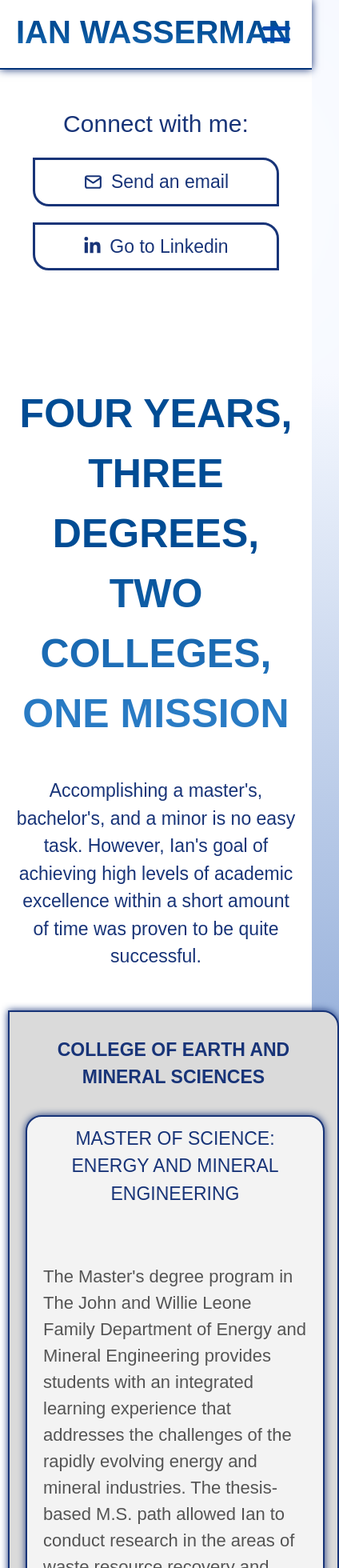
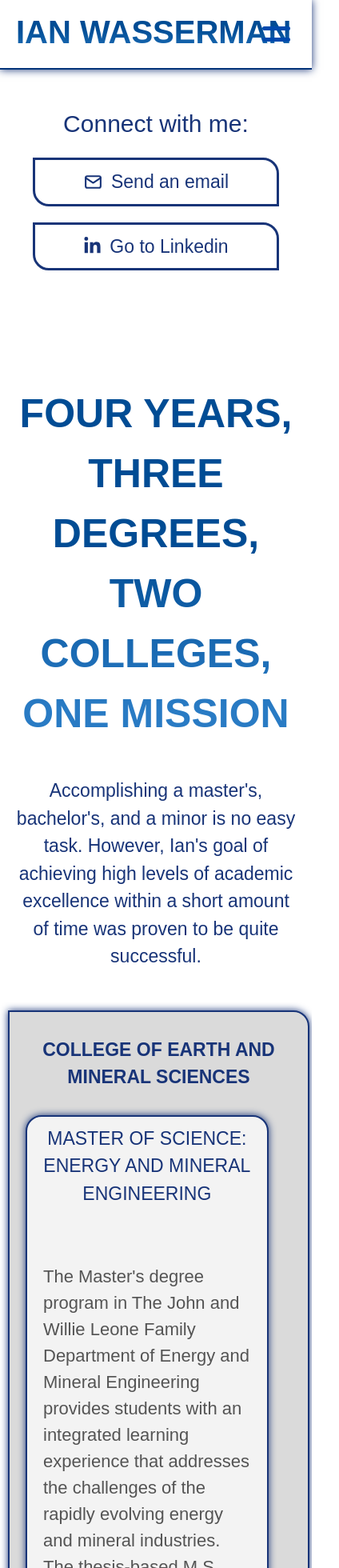
Before and after one commit to michelezedda/ian-wasserman-portfolio, a React (Vite) app: page /education in a window 390 px wide. Shown: the top 1960 px of the page at 80% size, 424 px wide, since content can reach past the window. Built offline with nearby package versions, Linux system fonts and the light colour scheme; a web font is replaced by a local one.

Commit message:
width changed

```diff
--- a/src/pages/education/education.scss
+++ b/src/pages/education/education.scss
@@ -95,7 +95,115 @@
 }
 
 // MEDIA QUERIES //
-@media (max-width: 1250px) {
+@media (max-width: 800px) {
+  .education {
+    display: flex;
+    flex-shrink: 0;
+    flex-wrap: wrap;
+    justify-content: center;
+    align-items: center;
+    padding: 50px 0 150px 0;
+    margin: 0;
+    background-color: $primary-color;
+    color: $black-color;
+    text-align: center;
+    text-align: left;
+    h3 {
+      color: $darkblue-color;
+      text-align: center;
+      font-size: 23px;
+      margin: 10px 0 10px 0;
+    }
+    h4 {
+      color: $darkblue-color;
+      text-align: center;
+      font-size: 23px;
+      font-weight: 400;
+      margin: 10px 0 50px 0;
+      padding: 0 10px;
+    }
+    p {
+      font-size: 22px;
+      padding: 20px;
+    }
+    b {
+      color: $blue-color;
+    }
+    .first-education-row {
+      display: flex;
+      flex-direction: column;
+      border-top-right-radius: 20px;
+      border-bottom-left-radius: 20px;
+      box-shadow: 0 0 10px $darkblue-color;
+      justify-content: space-around;
+      background-color: darken($div-color, 10%);
+      padding: 20px;
+      border: 2px solid $darkblue-color;
+      width: 90%;
+      .first-education-row-container {
+        width: 100%;
+        display: flex;
+        flex-direction: column;
+        gap: 20px;
+      }
+    }
+    .second-education-row {
+      display: flex;
+      flex-direction: column;
+      justify-content: space-around;
+      gap: 0;
+    }
+    .edu-card1,
+    .edu-card2,
+    .edu-card3,
+    .edu-card4 {
+      border: 2px solid $darkblue-color;
+      box-shadow: 0 0 10px $darkblue-color;
+      margin: 20px 0 0 0;
+      border-radius: 20px;
+      padding: 0px;
+      background-color: $div-color;
+      width: 90%;
+    }
+    .edu-card3,
+    .edu-card4 {
+      padding: 0 20px;
+    }
+    .edu-card5 {
+      width: 90%;
+      border: 2px solid $darkblue-color;
+      box-shadow: 0 0 10px $darkblue-color;
+      margin: 20px 0 0 0;
+      background-color: $div-color;
+      text-align: left;
+      padding: 0 20px;
+      border-top-right-radius: 20px;
+      border-bottom-left-radius: 20px;
+      ul {
+        margin-bottom: 60px;
+      }
+    }
+  }
+  .edu-card3,
+  .edu-card4 {
+    opacity: 0;
+    transform: translateY(50px);
+    transition: opacity 2s ease, transform 2s ease;
+  }
+  .edu-card5 {
+    opacity: 0;
+    transform: translateY(50px);
+    transition: opacity 4s ease, transform 4s ease;
+  }
+  .edu-card3.visible,
+  .edu-card4.visible,
+  .edu-card5.visible {
+    opacity: 1;
+    transform: translateY(0);
+  }
+}
+
+@media (min-width: 800.02px) and (max-width: 1250px) {
   .education {
     display: flex;
     flex-shrink: 0;
```
Also changed, not shown: src/pages/education/education.css.
